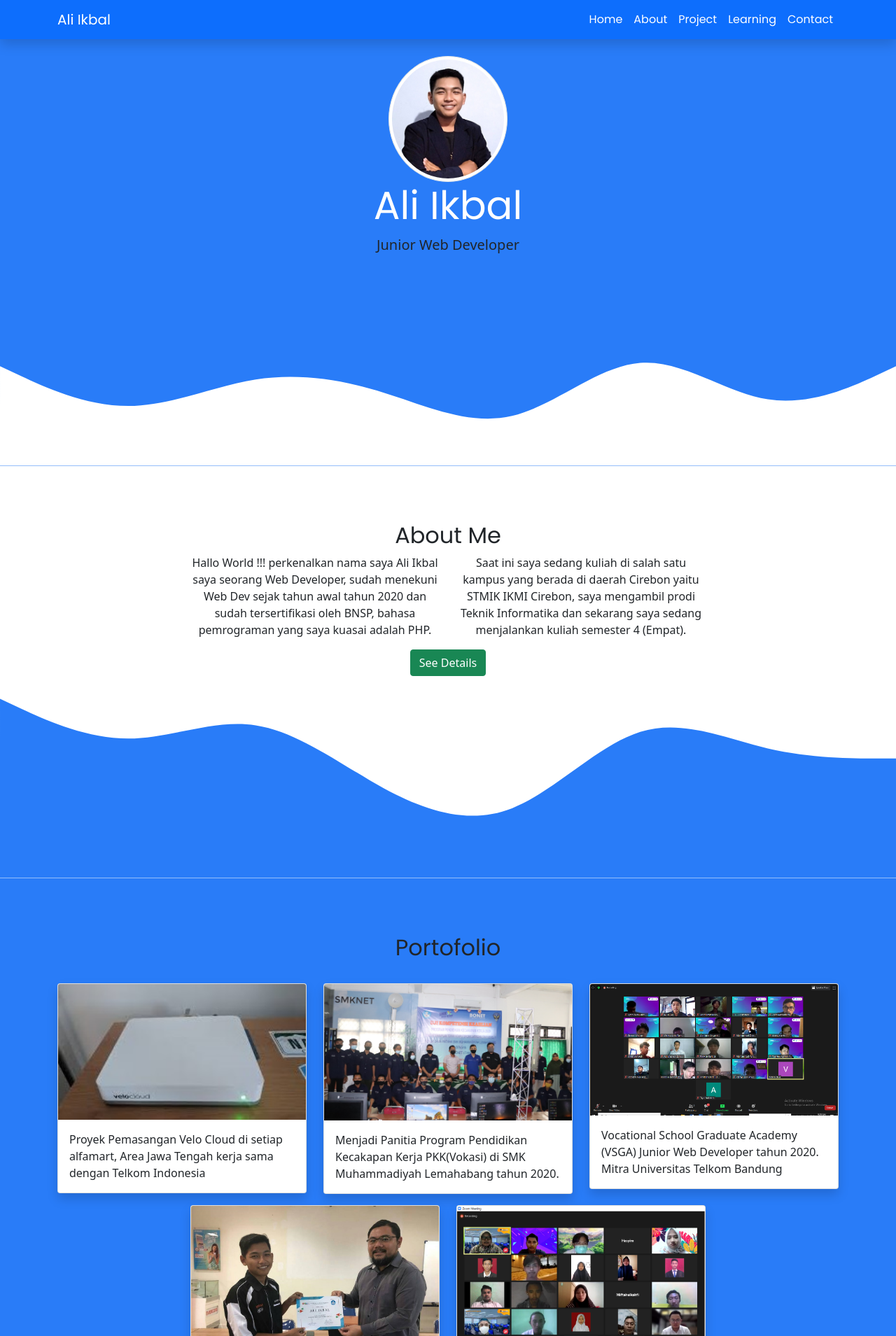
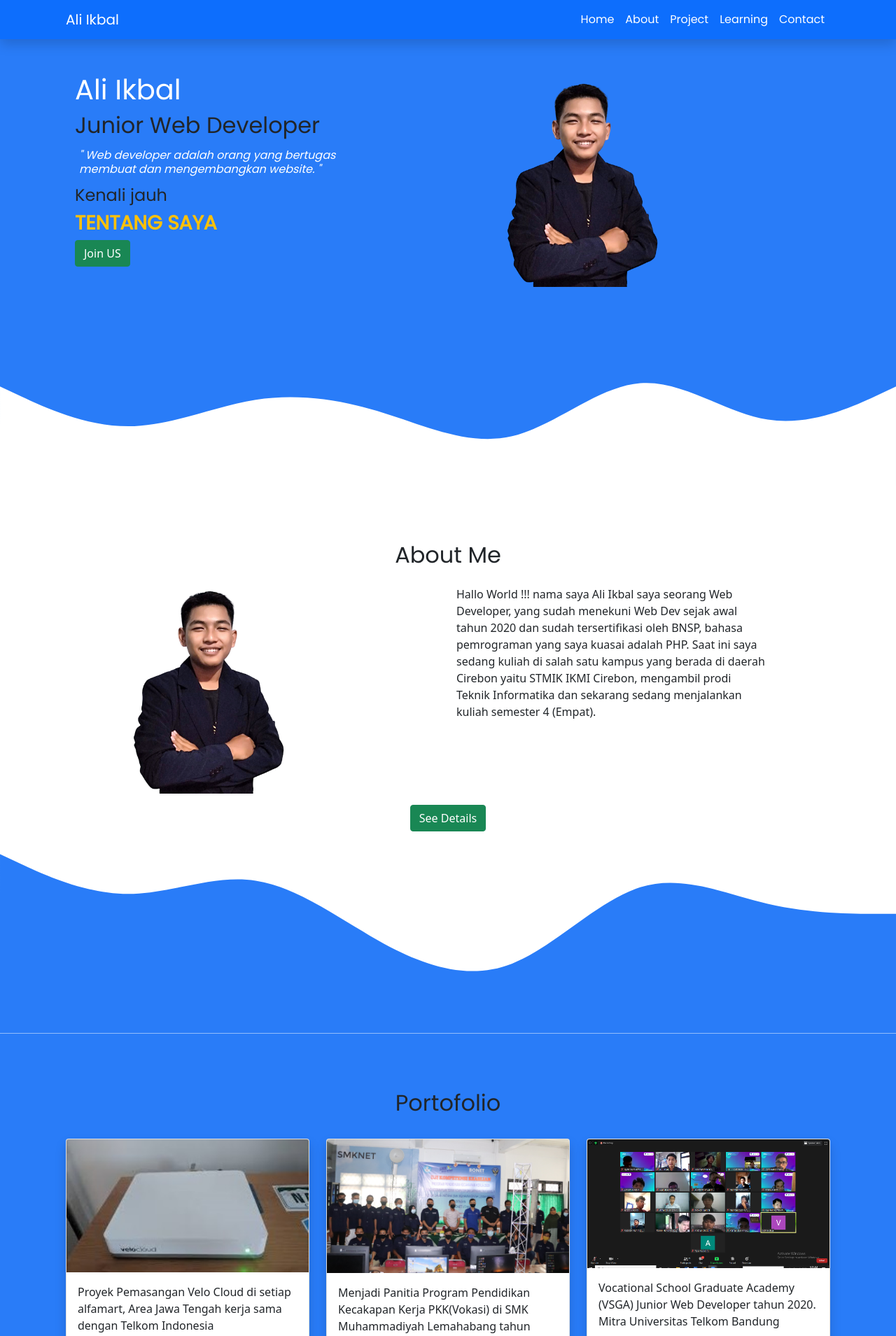
Before and after one commit to Aliikbal26/aliikbal, a PHP site: page / in a window 1280 px wide. Shown: the top 1909 px of the page at 70% size. Run offline with PHP 8.4, Linux system fonts and the light colour scheme; some libraries are stand-ins or nearby versions.

Commit message:
ubah jumbotron

```diff
--- a/bootstrap/css/style.css
+++ b/bootstrap/css/style.css
@@ -1,4 +1,9 @@
 @import url('https://fonts.googleapis.com/css2?family=Poppins&display=swap');
+
+.join{
+   color: #800080;
+   background-color: #800080;
+}
 
 nav{
     background-color:#0d6efd;
@@ -12,7 +17,13 @@ nav{
 } */
 }
 
-h2{
+.quotes{
+    font-family: 'Poppins', sans-serif;
+  font-style: italic;
+  padding:6px;
+}
+
+h2, h3, h4,h1{
     font-family: 'Poppins', sans-serif;
 }
 
@@ -22,7 +33,7 @@ h2{
 }
 h5{
     font-family: 'Poppins', sans-serif;
-    color: red;
+    /* color: red; */
     box-shadow: cornsilk;
     font-weight: bold;
 }
@@ -73,5 +84,9 @@ section{
         margin-bottom: -8px;
     }
 
+    .content{
+        margin-left:4px;
+    }
+
 
 }
--- a/index.html
+++ b/index.html
@@ -4,8 +4,11 @@
 <head>
   <!-- tilwinds -->
   <!-- <link href="https://unpkg.com/tailwindcss@^2/dist/tailwind.min.css" rel="stylesheet"> -->
+
   <!-- icon -->
-  <link rel="stylesheet" href="https://cdn.jsdelivr.net/npm/bootstrap-icons@1.5.0/font/boo\tstrap-icons.css" />
+  <link href="https://cdn.jsdelivr.net/npm/bootstrap@5.2.0-beta1/dist/css/bootstrap.min.css" rel="stylesheet"
+    integrity="sha384-0evHe/X+R7YkIZDRvuzKMRqM+OrBnVFBL6DOitfPri4tjfHxaWutUpFmBp4vmVor" crossorigin="anonymous">
+  <!-- <link rel="stylesheet" href="https://cdn.jsdelivr.net/npm/bootstrap-icons@1.5.0/font/boo\tstrap-icons.css" /> -->
   <link rel="stylesheet" href="bootstrap/css/style.css" />
   <link rel="stylesheet" href="bootstrap/css/bootstrap.css" />
   <meta charset="UTF-8" />
@@ -49,11 +52,26 @@
   </nav>
 
   <!-- Content -->
-  <section class="jumbotron text-center">
-    <img src="img/ali.jpg" width="170" class="rounded-circle img-thumbnail" alt="" />
-    <h2 class="display-4 text-white">Ali Ikbal</h2>
-    <p class="lead">Junior Web Developer</p>
-    <div class="container">
+  <section class="jumbotron">
+    <div class="row content container justify-content-center mt-4">
+      <div class="col-md-5 ms-auto">
+        <h1 class="text-white">Ali Ikbal</h1>
+        <h2>Junior Web Developer</h2>
+        <h6 class="quotes text-white">" Web developer adalah orang yang bertugas membuat dan mengembangkan website. "
+        </h6>
+        <h4>Kenali jauh <h3 class="text-warning" style="font-weight: bold;">TENTANG SAYA</h3>
+        </h4>
+        <button class="join btn btn-success">Join US</button>
+      </div>
+      <div class="col-md-6 text-center justify-content-center ms-2 mt-2">
+        <img src="img/ikbal1.png" width="220" alt="" />
+      </div>
+    </div>
+
+
+    <!-- <h2 class="display-4 text-white">Ali Ikbal</h2>
+    <p class="lead">Junior Web Developer</p> -->
+    <!-- <div class="container">
       <div class="row justify-content-center">
         <div class="col-md-4">
           <a href="https://www.instagram.com/aliikbal_26/">
@@ -68,7 +86,7 @@
           </a>
         </div>
       </div>
-    </div>
+    </div> -->
     <svg xmlns="http://www.w3.org/2000/svg" viewBox="0 0 1440 320">
       <path fill="#ffff" fill-opacity="1"
         d="M0,160L34.3,176C68.6,192,137,224,206,224C274.3,224,343,192,411,181.3C480,171,549,181,617,202.7C685.7,224,754,256,823,240C891.4,224,960,160,1029,154.7C1097.1,149,1166,203,1234,213.3C1302.9,224,1371,192,1406,176L1440,160L1440,320L1405.7,320C1371.4,320,1303,320,1234,320C1165.7,320,1097,320,1029,320C960,320,891,320,823,320C754.3,320,686,320,617,320C548.6,320,480,320,411,320C342.9,320,274,320,206,320C137.1,320,69,320,34,320L0,320Z">
@@ -84,25 +102,55 @@
           <h2>About Me</h2>
         </div>
       </div>
-      <div class="row justify-content-center text-center">
-        <div class="col-md-4">
-          <p>
+      <div class="row justify-content-center mt-3">
+        <!-- <div class="col-md-4">
+          <p>instagram</p>
+          <a href="https://www.instagram.com/aliikbal_26/">
+            <i class="bi bi-instagram h2 text-danger pb-3"></i>
+
+          </a>
+          <a href="https://github.com/Aliikbal26">
+            <i class="bi bi-github text-dark h2 pb-3"></i>
+          </a>
+          <a href="https://www.facebook.com/Alikbal26/">
+            <i class="bi bi-facebook h2 text-white pb-3"></i>
+          </a>
+        </div> -->
+        <div class="col-md-5">
+          <img src="img/ikbal1.png" width="220" alt="" />
+          <!-- <p>
             Hallo World !!! perkenalkan nama saya Ali Ikbal saya seorang Web
             Developer, sudah menekuni Web Dev sejak tahun awal tahun 2020 dan
             sudah tersertifikasi oleh BNSP, bahasa pemrograman yang saya
             kuasai adalah PHP.
+          </p> -->
+        </div>
+        <div class="col-md-5">
+          <p>
+            Hallo World !!! nama saya Ali Ikbal saya seorang Web
+            Developer, yang sudah menekuni Web Dev sejak awal tahun 2020 dan
+            sudah tersertifikasi oleh BNSP, bahasa pemrograman yang saya
+            kuasai adalah PHP.
+            Saat ini saya sedang kuliah di salah satu kampus yang berada di
+            daerah Cirebon yaitu STMIK IKMI Cirebon, mengambil prodi
+            Teknik Informatika dan sekarang sedang menjalankan kuliah
+            semester 4 (Empat).
+
           </p>
-        </div>
-        <div class="col-md-4">
-          <p>
-            Saat ini saya sedang kuliah di salah satu kampus yang berada di
-            daerah Cirebon yaitu STMIK IKMI Cirebon, saya mengambil prodi
-            Teknik Informatika dan sekarang saya sedang menjalankan kuliah
-            semester 4 (Empat).
-          </p>
+
+          <a href="https://www.instagram.com/aliikbal_26/">
+            <i class="bi bi-instagram h2 text-danger pb-3"></i>
+
+          </a>
+          <a href="https://github.com/Aliikbal26">
+            <i class="bi bi-github text-dark h2 pb-3"></i>
+          </a>
+          <a href="https://www.facebook.com/Alikbal26/">
+            <i class="bi bi-facebook h2 text-white pb-3"></i>
+          </a>
         </div>
       </div>
-      <div class="row">
+      <div class="row mt-3">
         <div class="col text-center">
           <a href="about.html" class="btn btn-success">See Details</a>
         </div>
@@ -437,7 +485,14 @@
 
 
 
-
+  <!-- cdn -->
+  <script src="https://cdn.jsdelivr.net/npm/@popperjs/core@2.11.5/dist/umd/popper.min.js"
+    integrity="sha384-Xe+8cL9oJa6tN/veChSP7q+mnSPaj5Bcu9mPX5F5xIGE0DVittaqT5lorf0EI7Vk"
+    crossorigin="anonymous"></script>
+  <script src="https://cdn.jsdelivr.net/npm/bootstrap@5.2.0-beta1/dist/js/bootstrap.min.js"
+    integrity="sha384-kjU+l4N0Yf4ZOJErLsIcvOU2qSb74wXpOhqTvwVx3OElZRweTnQ6d31fXEoRD1Jy"
+    crossorigin="anonymous"></script>
+  <!-- end cdn -->
 </body>
 
 </html>
```
Also changed, not shown: img/ikbal.png (added), img/ikbal1.png (added).
